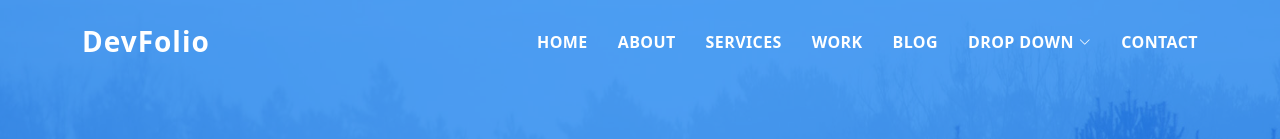
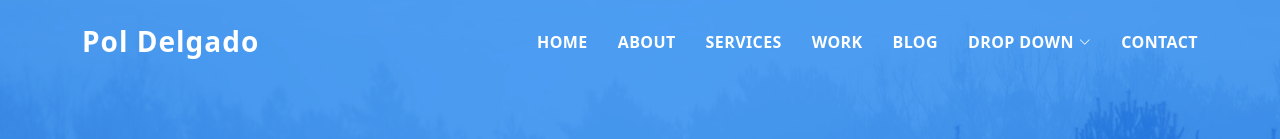
Before and after one commit to poldelgado98/poldelgado.github.io, a plain HTML site: page portfolio-details.html in a window 1280 px wide. Shown: the top 139 px of the page. Drawn offline with Linux system fonts and the light colour scheme.

Commit message:
Update portfolio-details.html

```diff
--- a/portfolio-details.html
+++ b/portfolio-details.html
@@ -37,7 +37,7 @@
   <header id="header" class="fixed-top">
     <div class="container d-flex align-items-center justify-content-between">
 
-      <h1 class="logo"><a href="index.html">DevFolio</a></h1>
+      <h1 class="logo"><a href="index.html">Pol Delgado</a></h1>
       <!-- Uncomment below if you prefer to use an image logo -->
       <!-- <a href="index.html" class="logo"><img src="assets/img/logo.png" alt="" class="img-fluid"></a>-->
 
```
